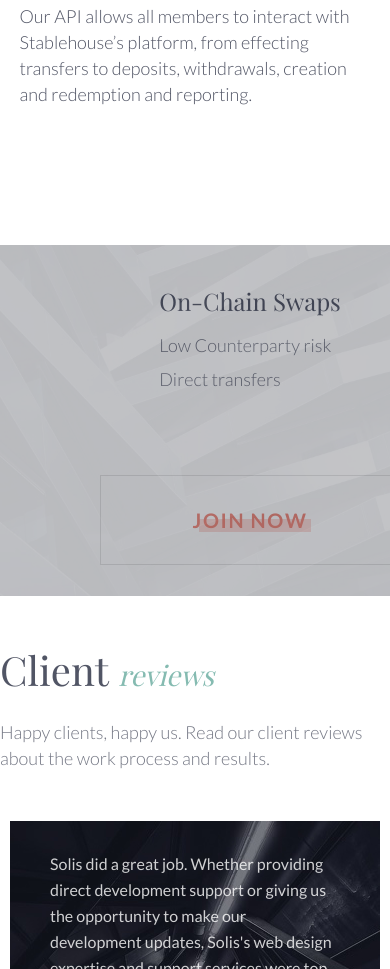
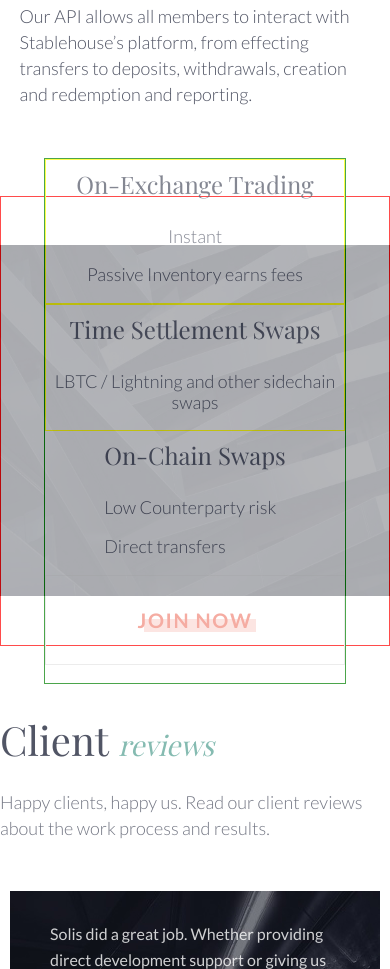
Before and after one commit to Rubichek/solis-new, a plain HTML site: page index.html in a window 390 px wide. Shown: the part 3188-4157 px from the top of the page. Drawn offline with nearby package versions, Linux system fonts and the light colour scheme; a web font is replaced by a local one.

Commit message:
Editing the layout adaptive

```diff
--- a/css/style.css
+++ b/css/style.css
@@ -14,7 +14,7 @@
   --tablet-border-color: #e4e4e4;
   --play-bg-btn: rgba(88, 98, 145, 0.3);
   --play-icon: #262a3f;
-  --promises-list-bg: white;
+  --promises-list-bg: rgba(255, 255, 255, 0.9);
   --join-now-btn-border-color: #e4e4e4;
   --contact-form-hr-color: #e4e4e4;
   --contact-form-color-border: rgba(38, 42, 63, 0.1);
@@ -36,7 +36,7 @@
   --tablet-border-color: #515773;
   --play-bg-btn: rgba(104, 159, 242, 0.3);
   --play-icon: #689ff2;
-  --promises-list-bg: #161926;
+  --promises-list-bg: rgba(22, 25, 38, 1, 0.9);
   --join-now-btn-border-color: #515773;
   --contact-form-hr-color: #515773;
   --contact-form-color-border: rgba(255, 255, 255, 0.1);
@@ -667,6 +667,7 @@
 
 /* section-promises */
 .section-promises {
+  /* max-height: 540px; */
   margin-top: 120px;
   display: flex;
   align-items: center;
@@ -679,11 +680,10 @@
 }
 
 .promises-list {
-  display: flex;
+  /* display: flex; */
   max-width: 770px;
   width: 100%;
   max-height: 450px;
-  opacity: 0.9;
   background: var(--promises-list-bg);
   align-items: center;
   justify-content: end;
@@ -692,22 +692,48 @@
   right: 0;
   padding: 75px 0 75px 70px;
   box-sizing: border-box;
+  border: 1px solid red;
 }
 
-.item-1,
+.promises-list-wrapper {
+  display: flex;
+  height: 300px;
+  border: 1px solid green;
+  justify-content: space-between;
+}
+
+/* .item-1,
 .item-2,
 .item-3 {
   display: flex;
   flex-direction: column;
   min-height: 115px;
   justify-content: space-between;
+} */
+
+ul.item-left,
+ul.item-right {
+  display: flex;
+  flex-direction: column;
+  justify-content: space-between;
+  margin: 0;
+}
+
+li.item-1,
+li.item-2 {
+  max-width: 300px;
+  border: 1px solid yellow;
+}
+
+.join-now-btn {
+  margin-bottom: 18px;
 }
 
 .item-1 h2,
 .item-2 h2,
 .item-3 h2 {
   color: var(--link-color);
-  font-size: 24px;
+  /* font-size: 24px; */
   font-family: var(--title-font);
   font-weight: 400;
   line-height: 48px;
@@ -715,13 +741,12 @@
 }
 
 .item-1-description {
-  opacity: 0.8;
   color: var(--link-color);
   font-size: 18px;
   font-family: var(--secondary-font);
   font-weight: 300;
-  line-height: 26px;
-  margin: 0;
+  /* line-height: 26px;
+  margin: 0; */
 }
 
 .promises-list-items {
@@ -729,17 +754,21 @@
 }
 
 .item-left {
+  padding: 0;
+}
+
+/* .item-left {
   display: flex;
   flex-direction: column;
   gap: 70px;
   width: 300px;
-}
+} */
 
-.item-right {
+/* .item-right {
   display: flex;
   flex-direction: column;
   gap: 83px;
-}
+} */
 
 .join-now-btn {
   position: relative;
@@ -1114,8 +1143,13 @@
   }
 
   .promises-list {
-    justify-content: center;
+    /* justify-content: center; */
+
     right: auto;
+  }
+
+  .promises-list-wrapper {
+    flex-direction: column;
   }
 
   .section-benefits-item {
@@ -1267,16 +1301,28 @@
   }
 
   .promises-list {
+    display: flex;
+    flex-direction: column;
+    opacity: 0.7;
     justify-content: center;
     right: auto;
+    gap: 0;
+    padding: 0;
+  }
+
+  .promises-list-wrapper {
+    flex-direction: column;
+    height: auto;
+  }
+
+  ul.item-left,
+  ul.item-right {
+    padding-inline-start: 0;
   }
 
   .item-left {
-    display: none;
-  }
-
-  .promises-list {
-    opacity: 0.7;
+    padding-inline-start: 0;
+    text-align: center;
   }
 
   li.item-3 {
@@ -1284,7 +1330,7 @@
   }
 
   .section-reviews-title {
-    margin-top: 50px;
+    /* margin-top: 50px; */
   }
 
   .section-reviews p:nth-child(3) {
--- a/index.html
+++ b/index.html
@@ -244,6 +244,7 @@
             alt=""
           />
           <div class="promises-list">
+            <div class="promises-list-wrapper">
               <ul class="item-left">
                 <li class="item-1">
                   <h2>On-Exchange Trading</h2>
@@ -267,6 +268,7 @@
                   <a class="join-now-btn" href="#"> JOIN NOW </a>
                 </li>
               </ul>
+            </div>
           </div>
         </div>
         <div class="section-reviews">
```
Lines whose indentation alone changed are shown as unchanged.
